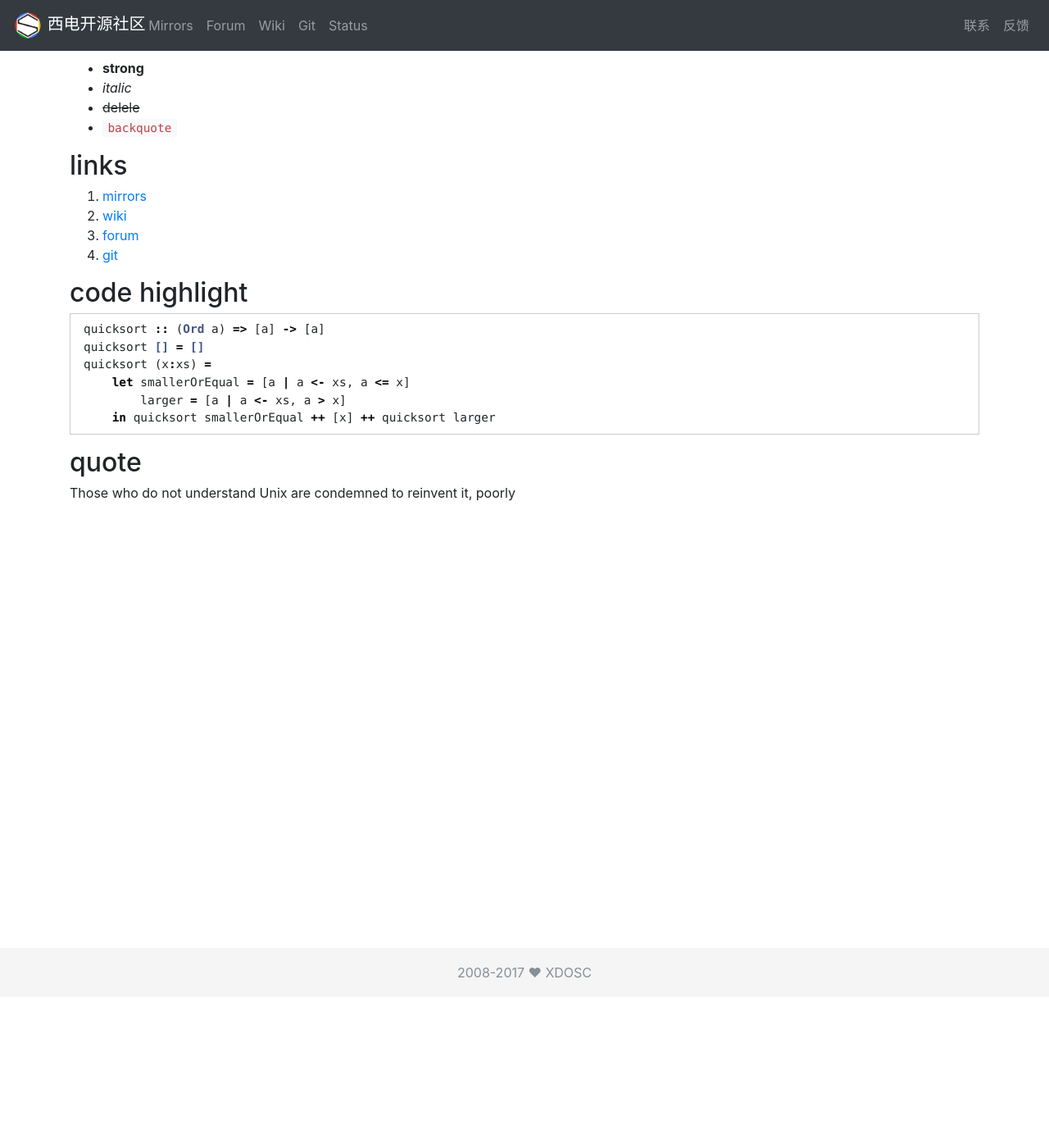
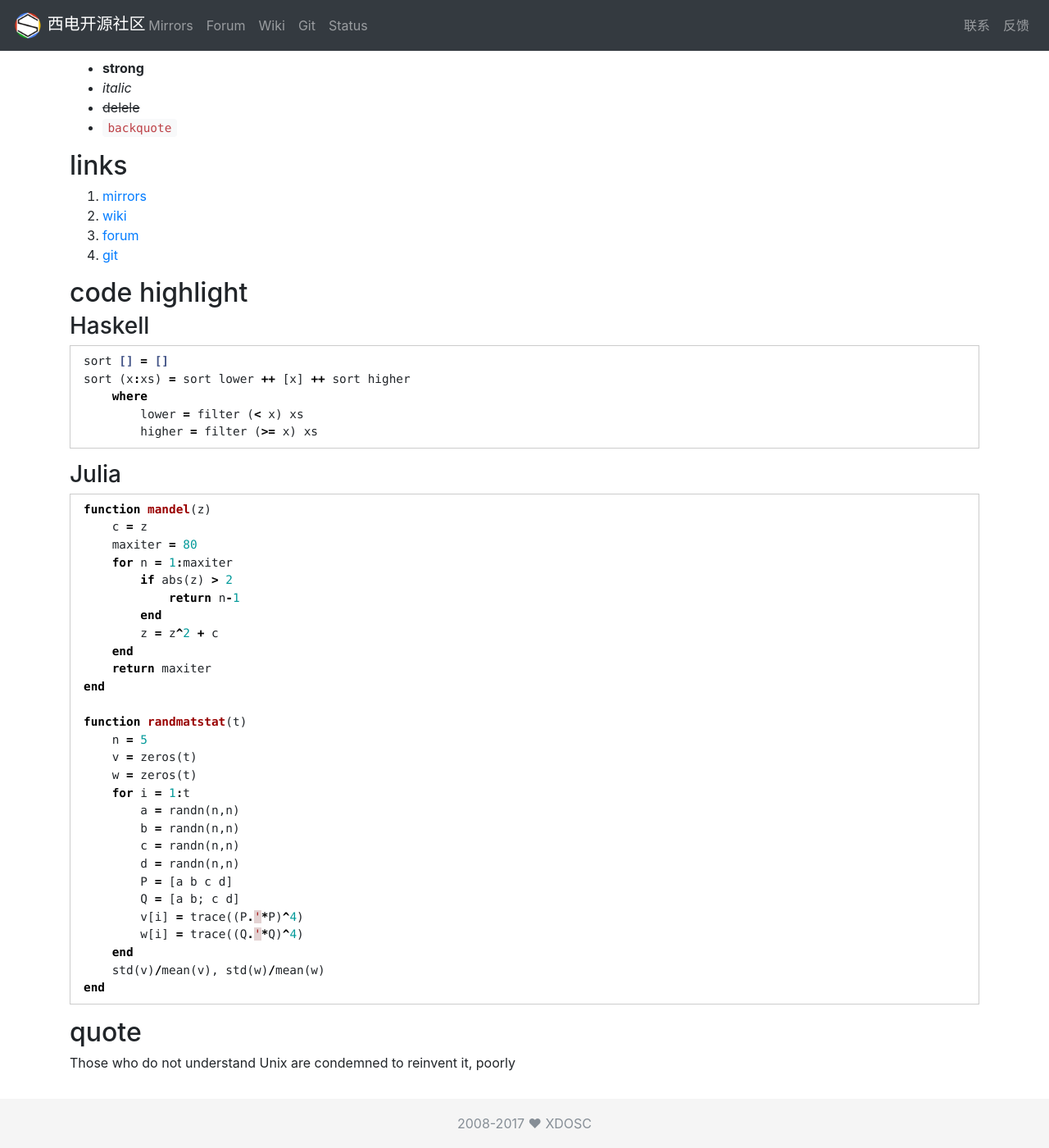
Before and after one commit to xdlinux/xdosc-web, a Jekyll site: the page built from _posts/2017-09-26-hello.md, in a window 1280 px wide and 1400 px high, scrolled down 184 px. Shown: the whole window at 82% size. Built offline with Jekyll 4.4.1, drawn with Linux system fonts in a browser that asks for light colours; before the commit the page ends 900 px from its top, so only the background shows below that.

Commit message:
update post

```diff
--- a/_posts/2017-09-26-hello.md
+++ b/_posts/2017-09-26-hello.md
@@ -21,13 +21,47 @@ categories: blog
 
 ## code highlight
 
+### Haskell
+
 {% highlight haskell %}
-quicksort :: (Ord a) => [a] -> [a]
-quicksort [] = []
-quicksort (x:xs) =
-    let smallerOrEqual = [a | a <- xs, a <= x]
-        larger = [a | a <- xs, a > x]
-    in quicksort smallerOrEqual ++ [x] ++ quicksort larger
+sort [] = []
+sort (x:xs) = sort lower ++ [x] ++ sort higher
+    where
+        lower = filter (< x) xs
+        higher = filter (>= x) xs
+{% endhighlight %}
+
+### Julia
+
+{% highlight julia %}
+function mandel(z)
+    c = z
+    maxiter = 80
+    for n = 1:maxiter
+        if abs(z) > 2
+            return n-1
+        end
+        z = z^2 + c
+    end
+    return maxiter
+end
+
+function randmatstat(t)
+    n = 5
+    v = zeros(t)
+    w = zeros(t)
+    for i = 1:t
+        a = randn(n,n)
+        b = randn(n,n)
+        c = randn(n,n)
+        d = randn(n,n)
+        P = [a b c d]
+        Q = [a b; c d]
+        v[i] = trace((P.'*P)^4)
+        w[i] = trace((Q.'*Q)^4)
+    end
+    std(v)/mean(v), std(w)/mean(w)
+end
 {% endhighlight %}
 
 ## quote
```
